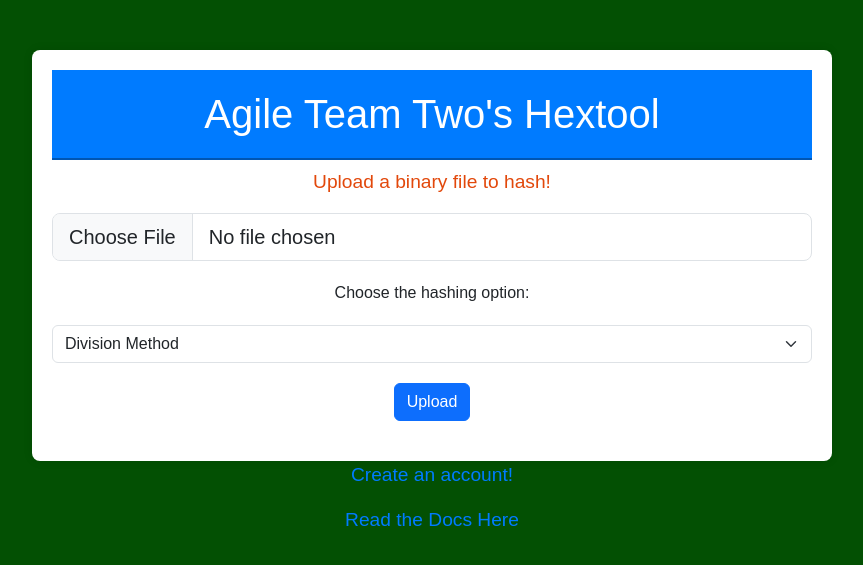
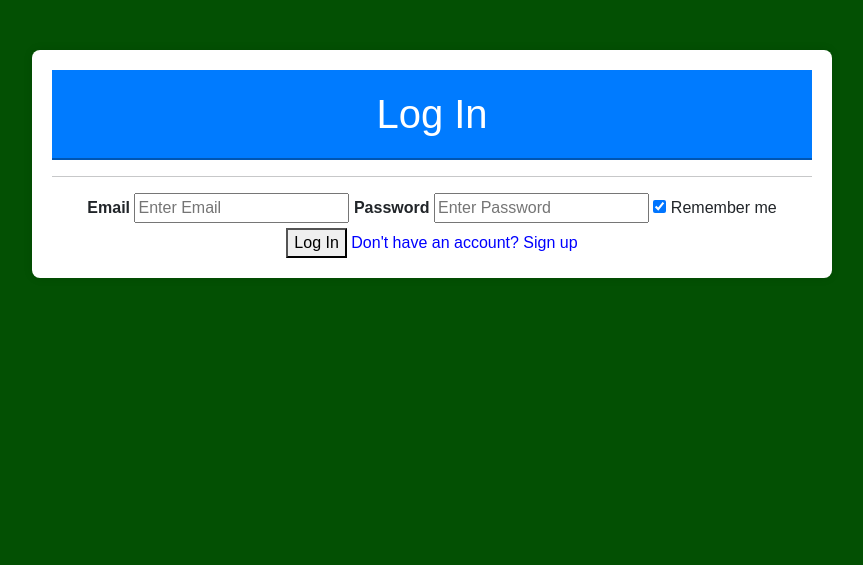
Before and after one commit to ConnorScrums/HexTool, a Flask app: page /login in a window 1280 px wide. Shown: the part 56-621 px from the top of the page, without its empty margins (208-1071 px from the left). Run offline with Flask 3, Linux system fonts and the light colour scheme.

Commit message:
nav bar functionality

```diff
--- a/app.py
+++ b/app.py
@@ -72,6 +72,15 @@
     acc_creation.create_account(email, password)
     return render_template("index.html")
 
+@app.route("/login", methods=["GET", "POST"])
+def login():
+    """
+    Display the login page for existing users
+    """
+
+    return render_template("login.html")
+
+#@app.route("signout", methods=["GET", "POST"])
 
 @app.route("/documentation", methods=["GET", "POST"])
 def goto_documentation():
--- a/templates/base.html
+++ b/templates/base.html
@@ -14,17 +14,17 @@
   </head>
   <nav class="navbar navbar-expand-lg navbar-light bg-light">
     <div class="container-fluid">
-        <a class="navbar-brand" href="#">Hextool</a>
-        <button class="navbar-toggler" type="button" data-bs-toggle="collapse" data-bs-target="#navbarContent" aria-controls="navbarSupportedContent" aria-expanded="false" aria-label="Toggle navigation">
+        <a class="navbar-brand" >Hextool</a>
+        <!-- <button class="navbar-toggler" type="button" data-bs-toggle="collapse" data-bs-target="#navbarContent" aria-controls="navbarSupportedContent" aria-expanded="false" aria-label="Toggle navigation">
             <span class="navbar-toggler-icon"></span>
-        </button>
+        </button> -->
         <div class="collapse navbar-collapse" id="navbarContent">
             <ul class="navbar-nav me-auto mb-2 mb-lg-0">
                 <li class="nav-item">
                     <a class="nav-link active" href="{{ url_for('home') }}">Hash</a>
                 </li>
                 <li class="nav-item">
-                    <a class="nav-link active" href="#">Documentation</a>
+                    <a class="nav-link active" href="{{ url_for('goto_documentation') }}">Documentation</a>
                 </li>
             </ul>
             <ul class="navbar-nav">
@@ -33,8 +33,8 @@
                       Account
                     </a>
                     <ul class="dropdown-menu dropdown-menu-end" aria-labelledby="navbarDropdown">
+                        <li><a class="dropdown-item" href="{{ url_for('login') }}">Log In</a></li>
                         <li><a class="dropdown-item" href="{{ url_for('acc_creation_render') }}">Create Account</a></li>
-                        <li><a class="dropdown-item" href="">Sign In</a></li>
                         <li><a class="dropdown-item" href="#">Sign Out</a></li>
                     </ul>
                 </li>
--- a/templates/index.html
+++ b/templates/index.html
@@ -35,7 +35,5 @@
             <input type = "submit" name='Clear' value="Clear Hash">
         {% endif %}
     </form>
-    <p><a href="{{ url_for('acc_creation_render') }}">Create an account!</a></p>
-    <p><a href="{{ url_for('goto_documentation') }}">Read the Docs Here</a></p>
 </body>
 {% endblock %}
--- /dev/null
+++ b/templates/login.html
@@ -0,0 +1,25 @@
+{% extends "base.html" %}
+
+{% block body %}
+<form method="POST" action="/login">
+    <div class="container">
+      <h1>Log In</h1>
+      <hr>
+
+      <label for="email"><b>Email</b></label>
+      <input type="text" placeholder="Enter Email" name="email" required>
+
+      <label for="psw"><b>Password</b></label>
+      <input type="password" placeholder="Enter Password" name="psw" required>
+
+      <label>
+        <input type="checkbox" checked="checked" name="remember" style="margin-bottom:15px"> Remember me
+      </label>
+
+      <div class="clearfix">
+        <button type="submit" name="submitBtn" value="SignUp">Log In</button>
+        <a style="color:blue; margin-top:20px;" href="{{ url_for('acc_creation_render') }}" >Don't have an account? Sign up</a>
+      </div>
+    </div>
+  </form>
+  {% endblock %}
```
